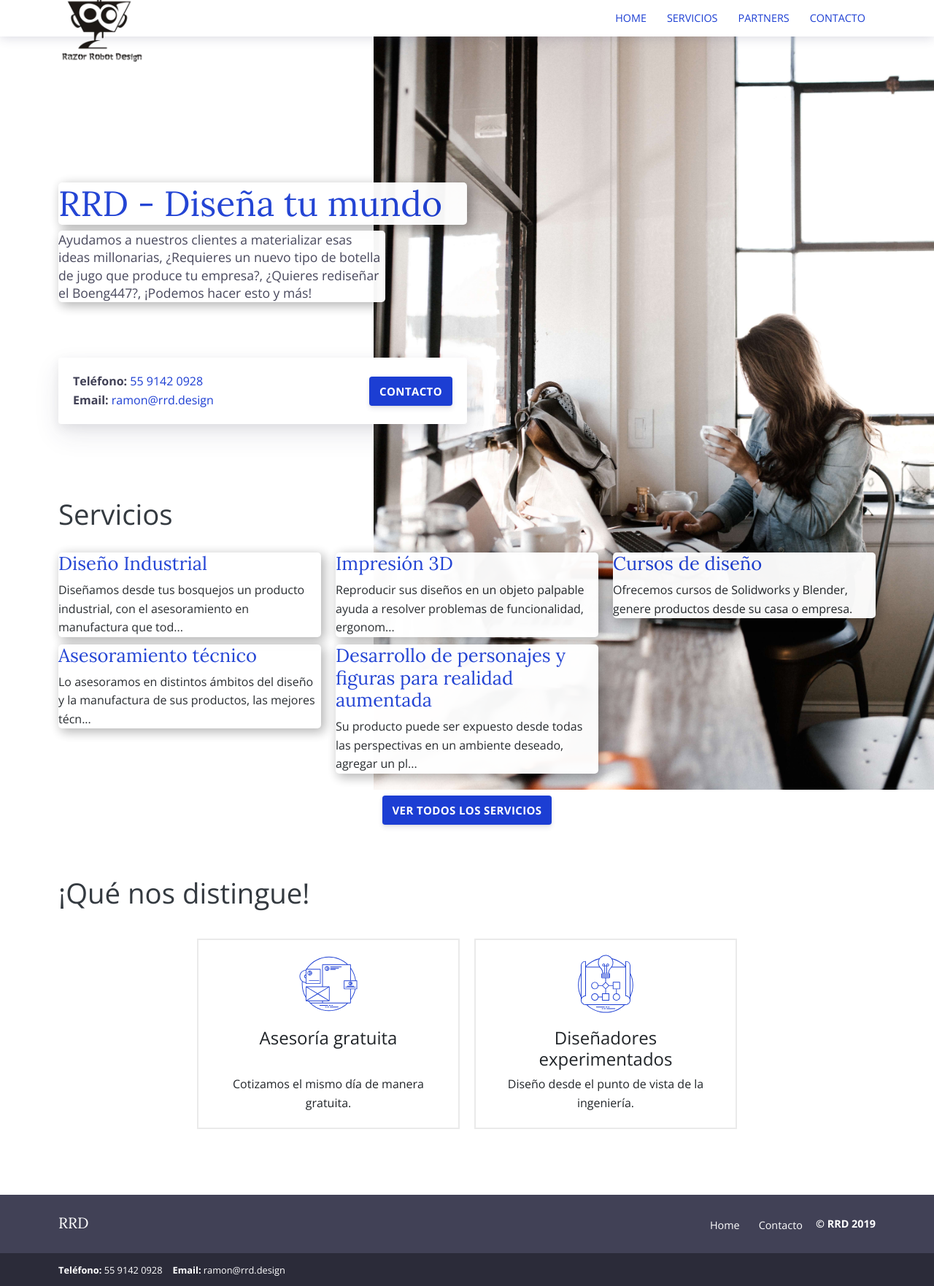
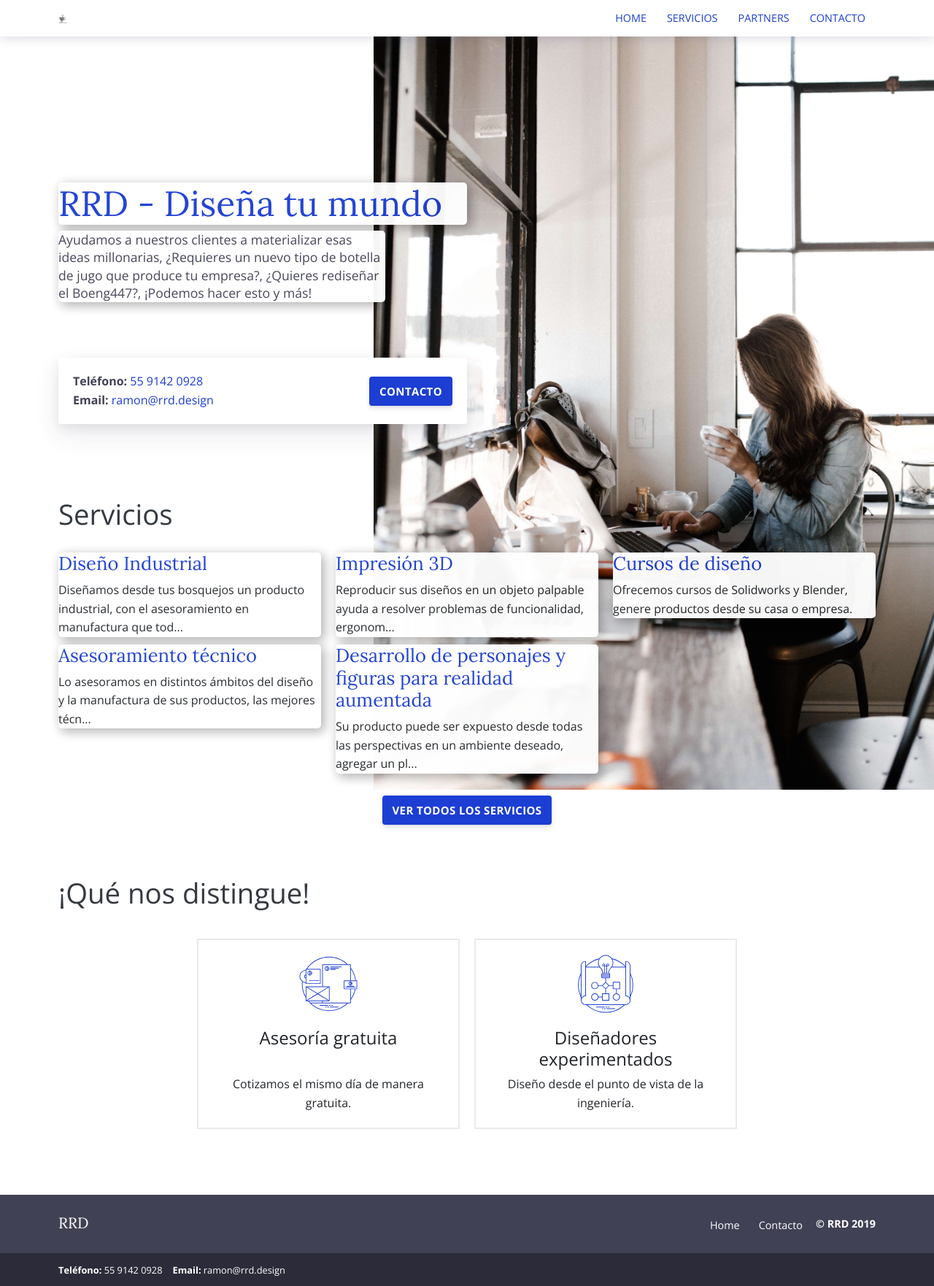
Before and after one commit to bay007/rrd, a Jekyll site: the page built from index.html, in a window 1280 px wide. Shown: the whole page at 73% size. Built offline with Jekyll 4.4.1, drawn with Linux system fonts in a browser that asks for light colours.

Commit message:
Logo Size

```diff
--- a/_includes/header.html
+++ b/_includes/header.html
@@ -1,10 +1,10 @@
 <div class='header {{include.headerClass}}'>
   <div class="container">
     <div class="logo">
-      <a href="{{site.baseurl}}/"><img alt="Figurit Homepage" src="{{site.baseurl}}/assets/images/logo.ico" /></a>
+      <a href="{{site.baseurl}}/"><img  style="width: 10%" alt="Razor Robot Design" src="{{site.baseurl}}/assets/images/logo.ico" /></a>
     </div>
     <div class="logo-mobile">
-      <a href="{{site.baseurl}}/"><img alt="Figurit Homepage" src="{{site.baseurl}}/assets/images/logo-mobile.jpg" /></a>
+      <a href="{{site.baseurl}}/"><img alt="Razor Robot Design" src="{{site.baseurl}}/assets/images/logo-mobile.jpg" /></a>
     </div>
     {% include main-menu.html %}
     {% include hamburger.html %}
```
